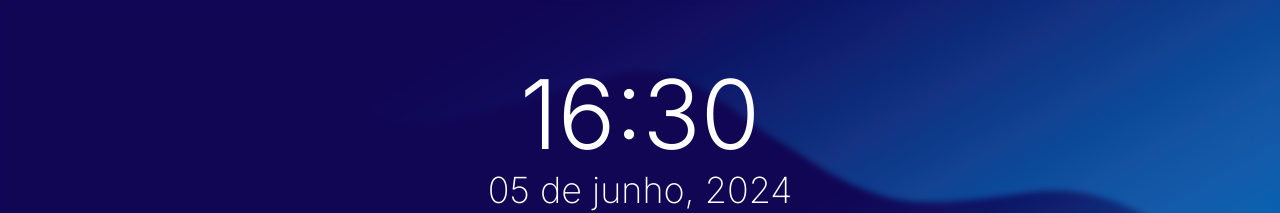
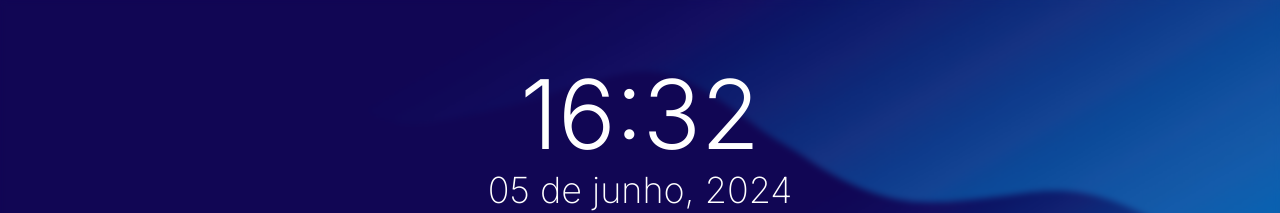
Before and after one commit to SchunckLeonardo/portfolio-leonardo-v3, a Next.js app: page / in a window 1280 px wide. Shown: the top 213 px of the page. Built offline with nearby package versions, Linux system fonts and the light colour scheme.

Commit message:
feat: update hour and minute

```diff
--- a/package.json
+++ b/package.json
@@ -10,6 +10,7 @@
   },
   "dependencies": {
     "@radix-ui/react-select": "^2.0.0",
+    "date-fns": "^3.6.0",
     "lucide-react": "^0.387.0",
     "next": "14.2.3",
     "react": "^18",
--- a/src/app/layout.tsx
+++ b/src/app/layout.tsx
@@ -23,7 +23,7 @@ export default function RootLayout({
             backgroundImage: "url('/images/windows-11-screen.jpg')",
           }}
         >
-          <div className="backdrop-blur-background flex h-full w-full flex-col items-center justify-center">
+          <div className="backdrop-blur-background flex h-full w-full flex-col items-center justify-center text-center">
             {children}
           </div>
         </main>
--- a/src/app/page.tsx
+++ b/src/app/page.tsx
@@ -2,11 +2,12 @@ import Image from 'next/image'
 import { SelectInput } from '@/components/Select/select-input'
 import { SelectInputItem } from '@/components/Select/select-item'
 import { Button } from '@/components/button'
+import { TimeNow } from '@/components/time-now'
 
 export default function Home() {
   return (
     <>
-      <h1 className="text-8xl font-light text-white">16:30</h1>
+      <TimeNow />
       <h2 className="mt-2 text-4xl font-extralight text-white">
         05 de junho, 2024
       </h2>
--- /dev/null
+++ b/src/components/time-now.tsx
@@ -0,0 +1,21 @@
+'use client'
+
+import { getHourMinute } from '@/utils/get-hour-minute'
+import { useEffect, useState } from 'react'
+
+export function TimeNow() {
+  const [currentDate, setCurrentDate] = useState(new Date())
+  const [hour, minutes] = getHourMinute(currentDate)
+
+  useEffect(() => {
+    setInterval(() => {
+      setCurrentDate(new Date())
+    }, 1000)
+  }, [currentDate])
+
+  return (
+    <h1 className="text-8xl font-light text-white">
+      {hour}:{minutes}
+    </h1>
+  )
+}
--- /dev/null
+++ b/src/utils/get-hour-minute.ts
@@ -0,0 +1,6 @@
+export function getHourMinute(date: Date) {
+  const hour = date.getHours()
+  const minutes = date.getMinutes()
+
+  return [hour.toString().padStart(2, '0'), minutes.toString().padStart(2, '0')]
+}
```
Also changed, not shown: 1 other file (tests, documents, lock files or other folders).
